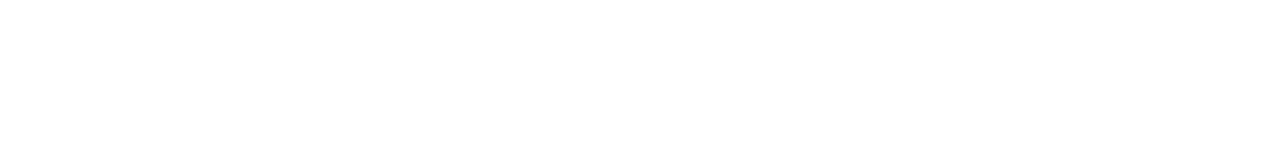
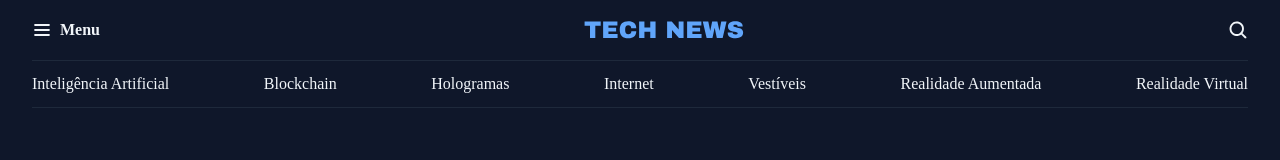
Before and after one commit to Will-Ribeiro00/Portal-de-Not-cias, a plain HTML site: page index.html in a window 1280 px wide. Drawn offline with Linux system fonts and the light colour scheme.

Commit message:
Style: done header

```diff
--- a/index.html
+++ b/index.html
@@ -8,9 +8,34 @@
     <meta name="viewport" content="width=device-width, initial-scale=1.0">
     <title>Tech News</title>
 
+    <link rel="stylesheet" href="srs/style/index.css">
     <link href="https://fonts.googleapis.com/css2?family=Archivo:ital,wght@0,100..900;1,100..900&display=swap" rel="stylesheet">
 </head>
 <body>
+    <header class="container">
+        <nav id="primary" class="grid grid-flow-col">
+            <div>
+                <img src="assets/icon/List.svg" alt="Ícone de menu">
+                <strong>Menu</strong>
+            </div>
 
+            <div>
+                <img src="assets/Tech News.svg" alt="Tech News Logomarca">
+            </div>
+
+            <div>
+                <img src="assets/icon/MagnifyingGlass.svg" alt="Ícone de lupa para pesquisa">
+            </div>
+        </nav>
+        <nav id="secondary" class="grid grid-flow-col">
+            <a href="#">Inteligência Artificial</a>
+            <a href="#">Blockchain</a>
+            <a href="#">Hologramas</a>
+            <a href="#">Internet</a>
+            <a href="#">Vestíveis</a>
+            <a href="#">Realidade Aumentada</a>
+            <a href="#">Realidade  Virtual</a>
+        </nav>
+    </header>
 </body>
 </html>
--- a/srs/style/global.css
+++ b/srs/style/global.css
@@ -44,3 +44,17 @@ a:hover{
 h1, h2, h3{
     font: inherit;
 }
+
+.container{
+    max-width: 1280px;
+    padding-inline: 32px;
+    margin-inline: auto;
+}
+
+.grid{
+    display: grid;
+}
+
+.grid-flow-col{
+    grid-auto-flow: column;
+}
--- /dev/null
+++ b/srs/style/header.css
@@ -0,0 +1,24 @@
+div{
+    display: flex;
+    align-items: center;
+    gap: 8px;
+}
+
+#primary{
+    padding-block: 20px;
+
+    div:nth-child(2){
+        margin-inline: auto;
+    }
+
+    div:nth-child(3){
+        justify-self: end;
+    }
+}
+
+#secondary{
+    padding-block: 14px;
+    border: solid 1px var(--stroke-color);
+    justify-content: space-between;
+    border-inline: none;
+}
--- a/srs/style/index.css
+++ b/srs/style/index.css
@@ -1 +1,2 @@
 @import url(global.css);
+@import url(header.css);
```
